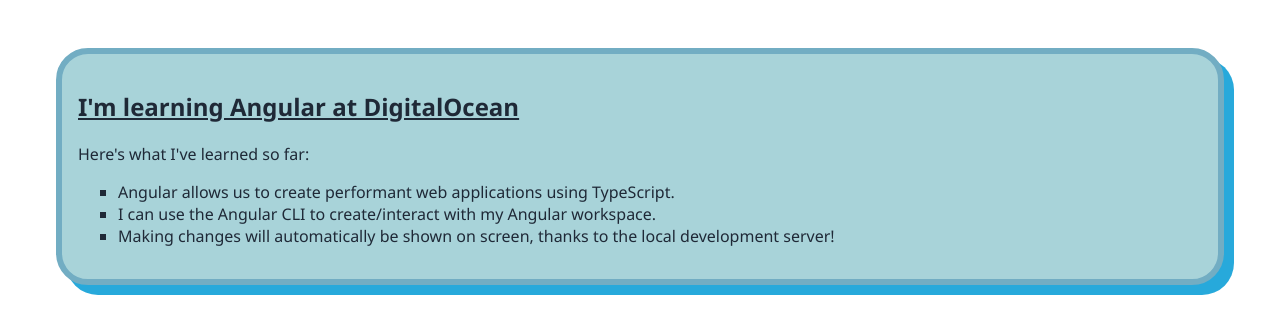
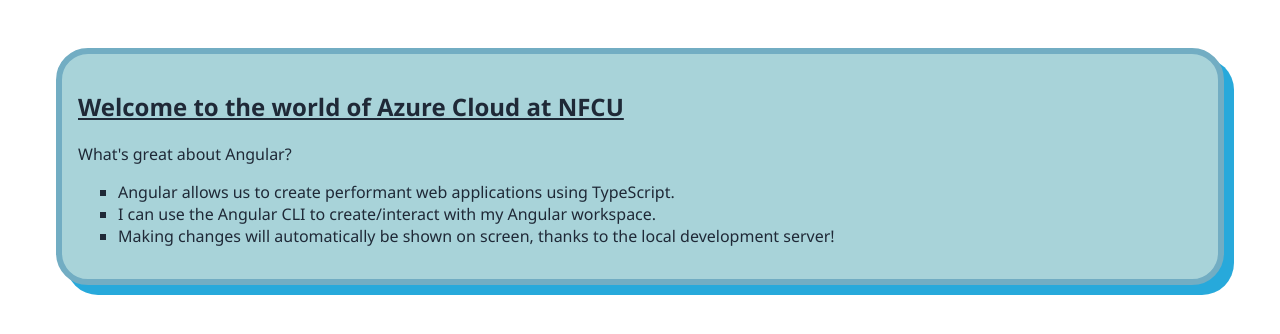
Before and after one commit to laxmangajbhe/nfcu-angular-app, an Angular app: page / in a window 1280 px wide. Shown: the top 334 px of the page. Built offline with nearby package versions, Linux system fonts and the light colour scheme.

Commit message:
Update app.component.html

```diff
--- a/src/app/app.component.html
+++ b/src/app/app.component.html
@@ -1,10 +1,10 @@
 <div>
  <article>
   <header>
-    <h1>I'm learning Angular at DigitalOcean</h1>
+    <h1>Welcome to the world of Azure Cloud at NFCU</h1>
   </header>
   <section>
-    <p>Here's what I've learned so far:</p>
+    <p>What's great about Angular?</p>
     <ul>
       <li>
         Angular allows us to create performant web applications using TypeScript.
```
